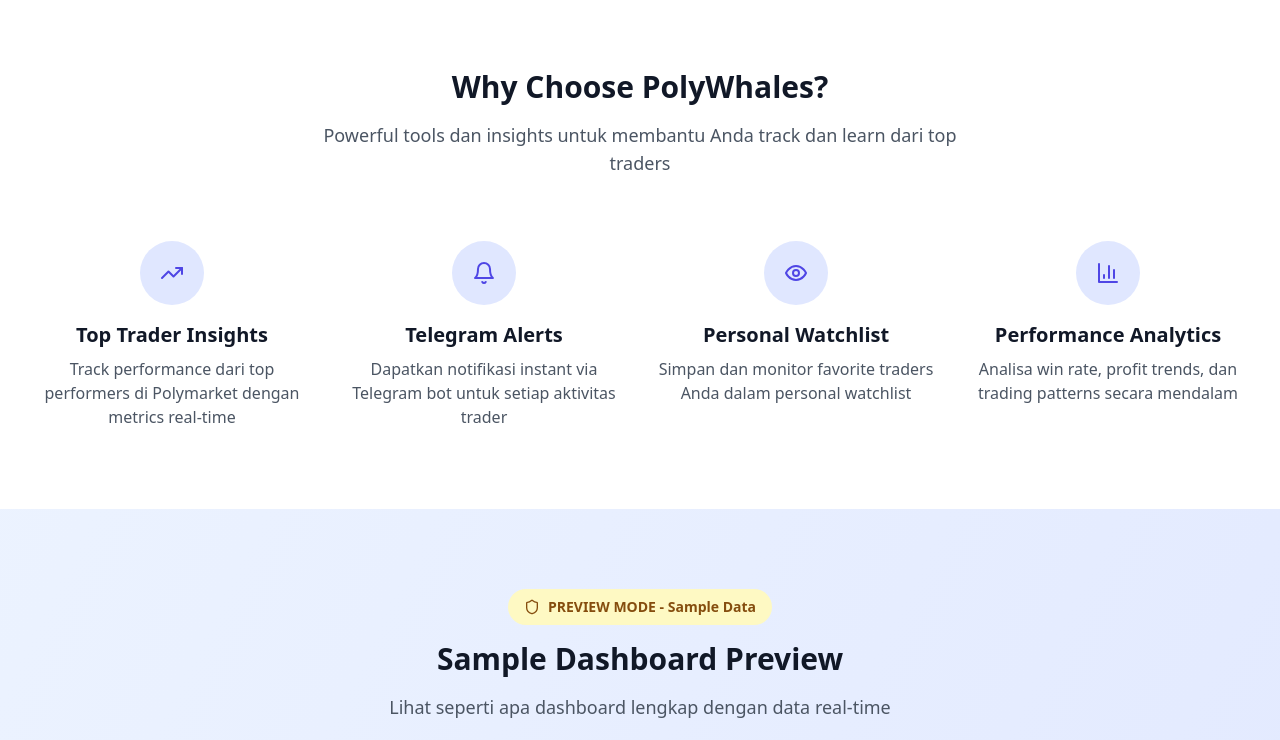
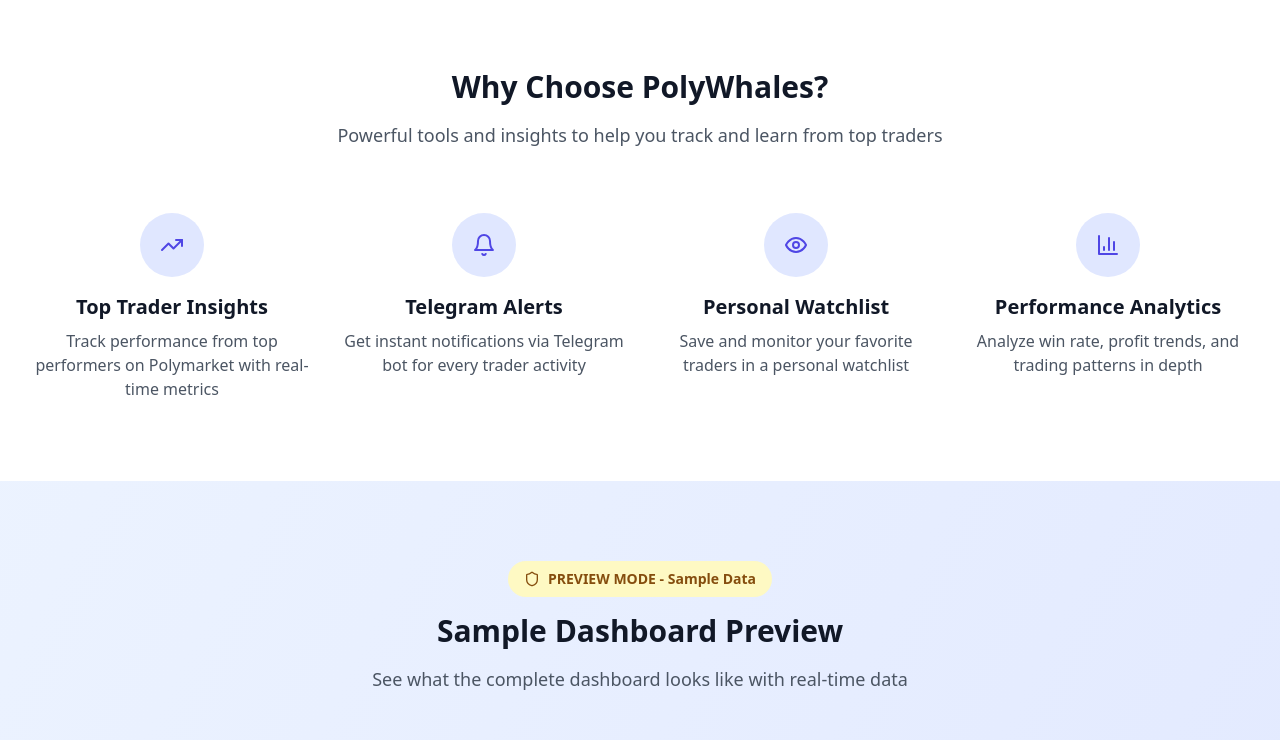
Before and after one commit to Demerzels-lab/polywhales-platform, a React (Vite) app: page / in a window 1280 px wide. Shown: the part 700-1440 px from the top of the page. Built offline with nearby package versions, Linux system fonts and the light colour scheme.

Commit message:
Sync with matrix message 333719834362095

```diff
--- a/src/components/ActivityFeed.tsx
+++ b/src/components/ActivityFeed.tsx
@@ -40,7 +40,7 @@
                     {activity.side}
                   </span>
                   <span className="text-xs text-gray-500">
-                    {new Date(activity.timestamp).toLocaleTimeString('id-ID', {
+                    {new Date(activity.timestamp).toLocaleTimeString('en-US', {
                       hour: '2-digit',
                       minute: '2-digit'
                     })}
--- a/src/components/WalletCard.tsx
+++ b/src/components/WalletCard.tsx
@@ -35,7 +35,7 @@
 
       <div className="flex items-center justify-between pt-4 border-t border-gray-100">
         <span className="text-xs text-gray-500">
-          Added {new Date(wallet.created_at).toLocaleDateString('id-ID')}
+          Added {new Date(wallet.created_at).toLocaleDateString('en-US')}
         </span>
         <a
           href={explorerUrl}
--- a/src/pages/Landing.tsx
+++ b/src/pages/Landing.tsx
@@ -61,22 +61,22 @@
     {
       icon: <TrendingUp className="h-6 w-6" />,
       title: 'Top Trader Insights',
-      description: 'Track performance dari top performers di Polymarket dengan metrics real-time'
+      description: 'Track performance from top performers on Polymarket with real-time metrics'
     },
     {
       icon: <Bell className="h-6 w-6" />,
       title: 'Telegram Alerts',
-      description: 'Dapatkan notifikasi instant via Telegram bot untuk setiap aktivitas trader'
+      description: 'Get instant notifications via Telegram bot for every trader activity'
     },
     {
       icon: <Eye className="h-6 w-6" />,
       title: 'Personal Watchlist',
-      description: 'Simpan dan monitor favorite traders Anda dalam personal watchlist'
+      description: 'Save and monitor your favorite traders in a personal watchlist'
     },
     {
       icon: <BarChart3 className="h-6 w-6" />,
       title: 'Performance Analytics',
-      description: 'Analisa win rate, profit trends, dan trading patterns secara mendalam'
+      description: 'Analyze win rate, profit trends, and trading patterns in depth'
     }
   ];
 
@@ -174,7 +174,7 @@
           <div className="text-center mb-16">
             <h3 className="text-3xl font-bold text-gray-900 mb-4">Why Choose PolyWhales?</h3>
             <p className="text-lg text-gray-600 max-w-2xl mx-auto">
-              Powerful tools dan insights untuk membantu Anda track dan learn dari top traders
+              Powerful tools and insights to help you track and learn from top traders
             </p>
           </div>
           <div className="grid md:grid-cols-2 lg:grid-cols-4 gap-8">
@@ -200,7 +200,7 @@
           </div>
           <h3 className="text-3xl font-bold text-gray-900 mb-4">Sample Dashboard Preview</h3>
           <p className="text-lg text-gray-600">
-            Lihat seperti apa dashboard lengkap dengan data real-time
+            See what the complete dashboard looks like with real-time data
           </p>
         </div>
 
@@ -261,7 +261,7 @@
             Ready to Start Tracking?
           </h3>
           <p className="text-xl text-indigo-100 mb-8">
-            Join ribuan traders yang sudah menggunakan PolyWhales untuk meningkatkan trading strategy mereka
+            Join thousands of traders who are already using PolyWhales to improve their trading strategies
           </p>
           <button
             onClick={() => {
--- a/src/pages/Login.tsx
+++ b/src/pages/Login.tsx
@@ -20,7 +20,7 @@
     try {
       if (isSignUp) {
         await signUp(email, password);
-        setMessage('Check your email untuk konfirmasi pendaftaran!');
+        setMessage('Check your email to confirm your registration!');
         setEmail('');
         setPassword('');
       } else {
@@ -46,7 +46,7 @@
           PolyWhales
         </h1>
         <p className="text-center text-gray-600 mb-8">
-          Track Polymarket traders dengan real-time alerts
+          Track Polymarket traders with real-time alerts
         </p>
 
         <form onSubmit={handleSubmit} className="space-y-4">
@@ -115,14 +115,14 @@
             className="text-sm text-indigo-600 hover:text-indigo-700"
           >
             {isSignUp
-              ? 'Sudah punya akun? Sign In'
-              : 'Belum punya akun? Sign Up'}
+              ? 'Already have an account? Sign In'
+              : 'Don\'t have an account? Sign Up'}
           </button>
         </div>
 
         <div className="mt-8 pt-6 border-t border-gray-200">
           <p className="text-xs text-gray-500 text-center">
-            Gunakan Telegram bot{' '}
+            Use Telegram bot{' '}
             <a
               href="https://t.me/PolyWhales_bot"
               target="_blank"
@@ -131,7 +131,7 @@
             >
               @PolyWhales_bot
             </a>{' '}
-            untuk notifikasi real-time
+            for real-time notifications
           </p>
         </div>
       </div>
```
Also changed, not shown: 2 other files (tests, documents, lock files or other folders).
